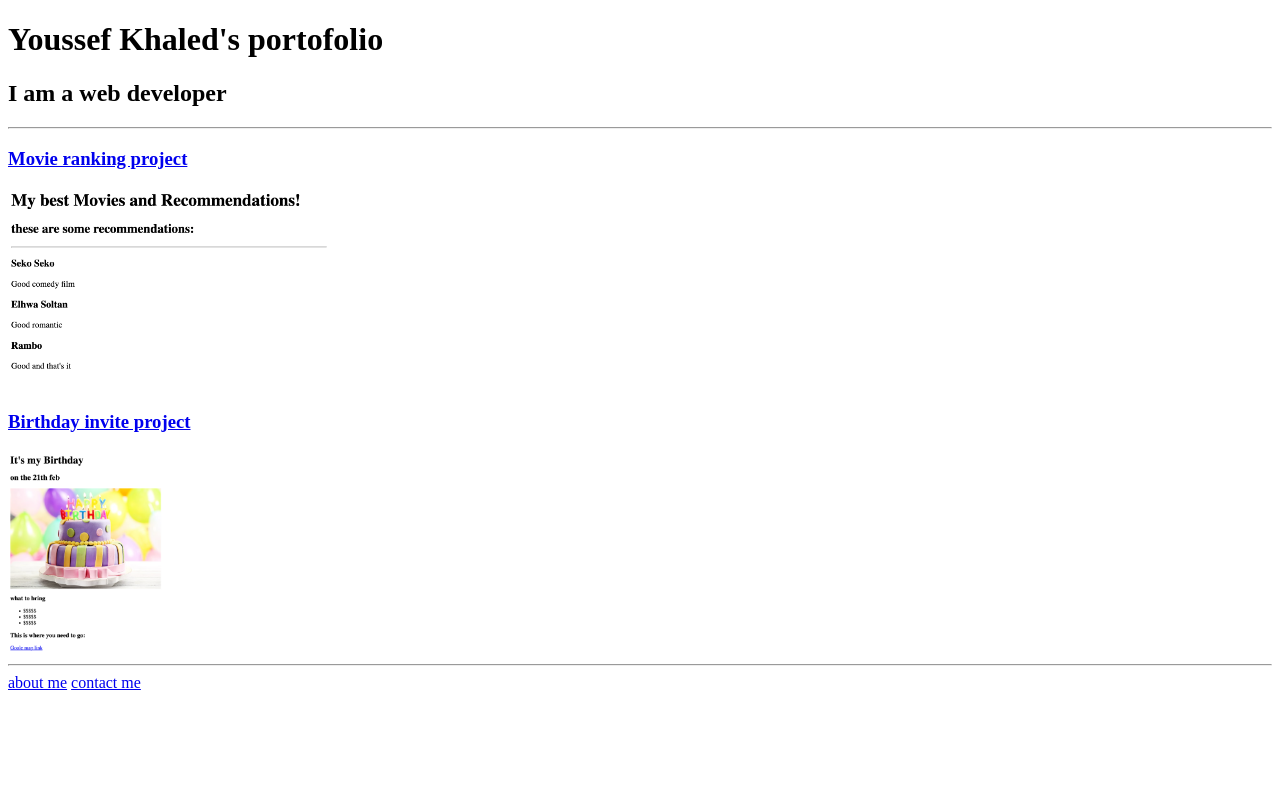
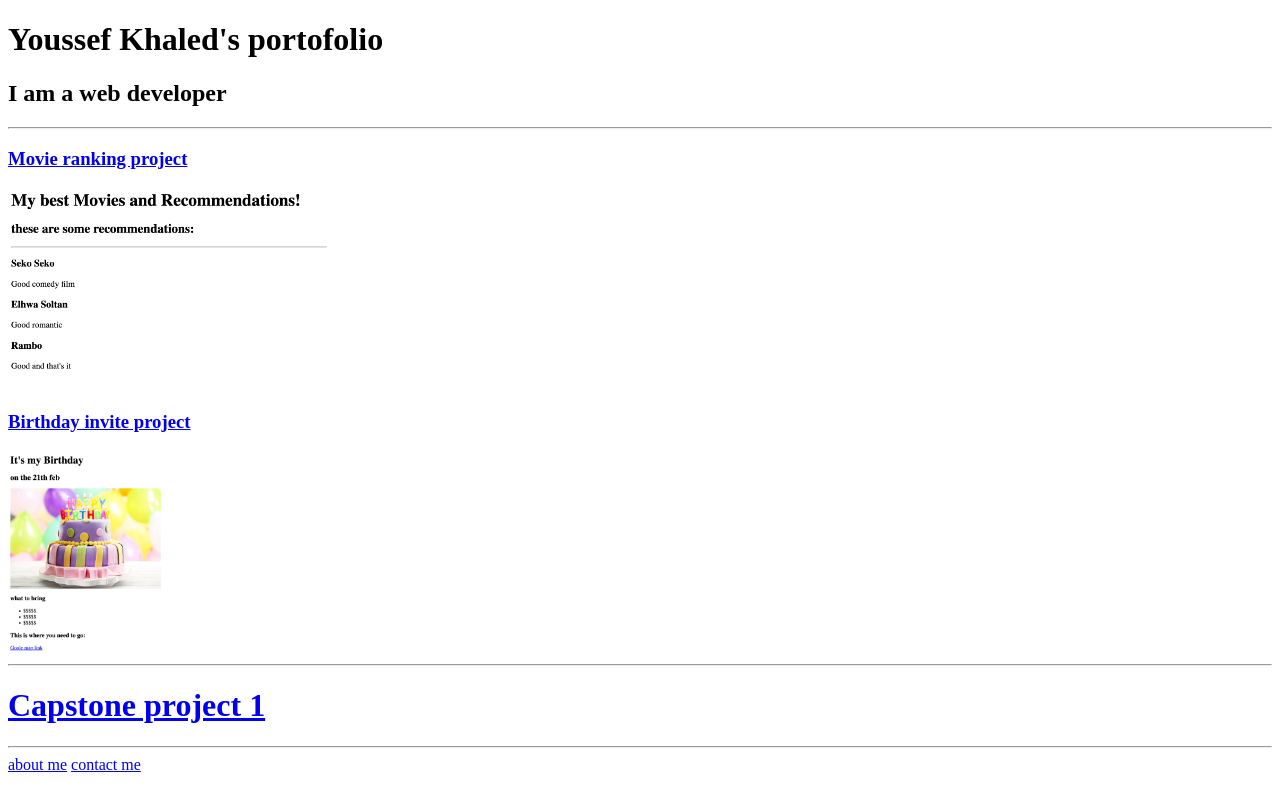
Before and after one commit to JoeKld/html-portfolio, a plain HTML site: page index.html in a window 1280 px wide. Drawn offline with Linux system fonts and the light colour scheme.

Commit message:
Update index.html

```diff
--- a/index.html
+++ b/index.html
@@ -29,6 +29,8 @@ https://developer.mozilla.org/en-US/docs/Web/HTML/Element/img#attr-height -->
 <a href="./public/birthday-invite.html"><h3>Birthday invite project</h3> </a>
 <img height="200" src="./assets/images/birthday-invite.png" alt="a picture of my birthday invite project"/>
 <hr />
+ <a href="../Capstone Project 1/index.html"><h1>Capstone project 1</h1></a>
+<hr />
 <a href="./public/about.html">about me</a>
 <a href="./public/contact.html">contact me</a>
 </body>
```
